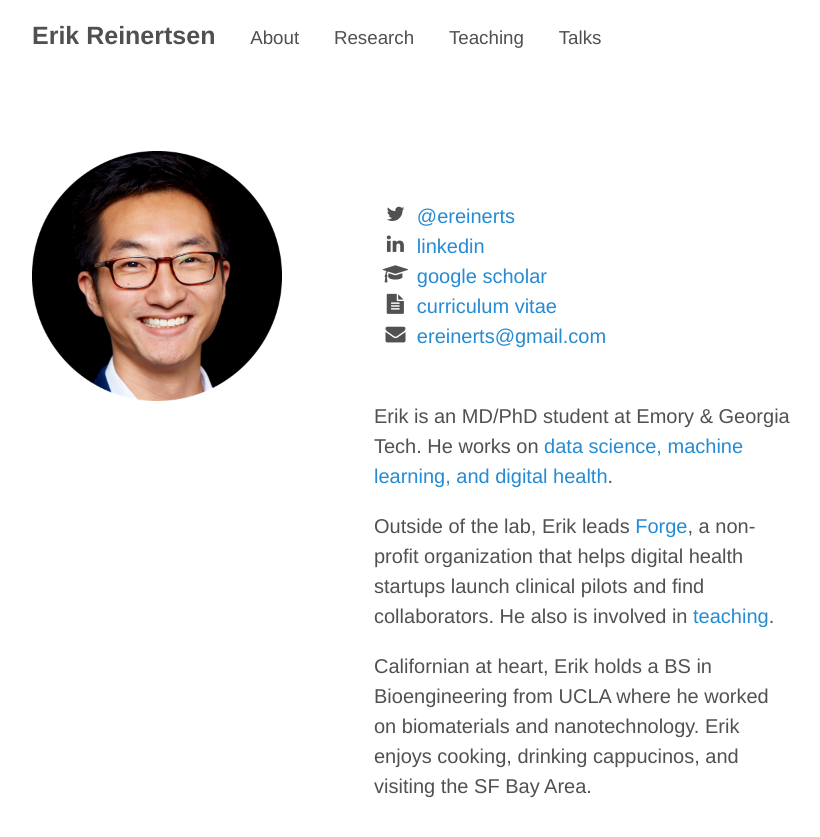
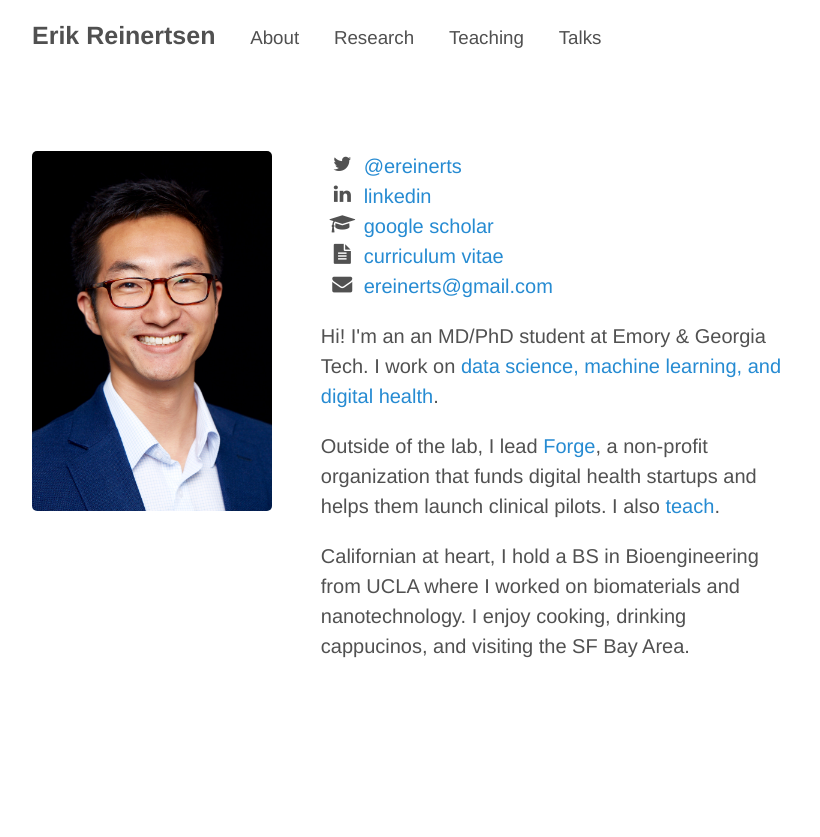
Before and after one commit to erikr/erikr.github.io, a Jekyll site: the page built from about.md, in a window 1280 px wide. Shown: the top 837 px of the page, without its empty margins (228-1048 px from the left). Built offline with Jekyll 4.4.1, drawn with Linux system fonts in a browser that asks for light colours; nearby versions of some CDN libraries.

Commit message:
revised about

```diff
--- a/about.md
+++ b/about.md
@@ -5,10 +5,10 @@ title: ""
 ---
 
 <div>
-    <div style="float: left; margin: 0px 0px 5px 0px;">
-        <img src="/images/erik.png" height="250">
+    <div style="float: left; margin: 0px 0px 0px 0px;">
+        <img src="/images/erik2.png" width="240">
     </div>
-    <div style="float: right; width: 55%; margin: 50px 0px 0px 50px;">
+    <div style="float: right; width: 62%; margin: 0px 0px 0px 10px;">
         <ul class="fa-ul">
             <li><i class="fa-li fa fa-twitter"></i><a href="http://www.twitter.com/ereinerts">@ereinerts</a></li>
             <li><i class="fa-li fa fa-linkedin"></i><a href="http://www.linkedin.com/in/erikreinertsen/">linkedin</a></li>
@@ -17,11 +17,10 @@ title: ""
             <li><i class="fa-li fa fa-envelope"></i><a href="mailto:ereinerts@gmail.com">ereinerts@gmail.com</a></li>
         </ul>
 
-	<br>
-	<p>Erik is an MD/PhD student at Emory & Georgia Tech. He works on <a href="http://erikreinertsen.com/research/">data science, machine learning, and digital health</a>.</p>
+	<p>Hi! I'm an an MD/PhD student at Emory & Georgia Tech. I work on <a href="http://erikreinertsen.com/research/">data science, machine learning, and digital health</a>.</p>
 
-	<p>Outside of the lab, Erik leads <a href="http://forgehealth.org">Forge</a>, a non-profit organization that helps digital health startups launch clinical pilots and find collaborators. He also is involved in <a href="http://erikreinertsen.com/teaching">teaching</a>.</p>
+	<p>Outside of the lab, I lead <a href="http://forgehealth.org">Forge</a>, a non-profit organization that funds digital health startups and helps them launch clinical pilots. I also <a href="http://erikreinertsen.com/teaching">teach</a>.</p>
 
-	<p>Californian at heart, Erik holds a BS in Bioengineering from UCLA where he worked on biomaterials and nanotechnology. Erik enjoys cooking, drinking cappucinos, and visiting the SF Bay Area.</p>
+	<p>Californian at heart, I hold a BS in Bioengineering from UCLA where I worked on biomaterials and nanotechnology. I enjoy cooking, drinking cappucinos, and visiting the SF Bay Area.</p>
     </div>
 </div>
```
Also changed, not shown: images/erik2.png (added).
